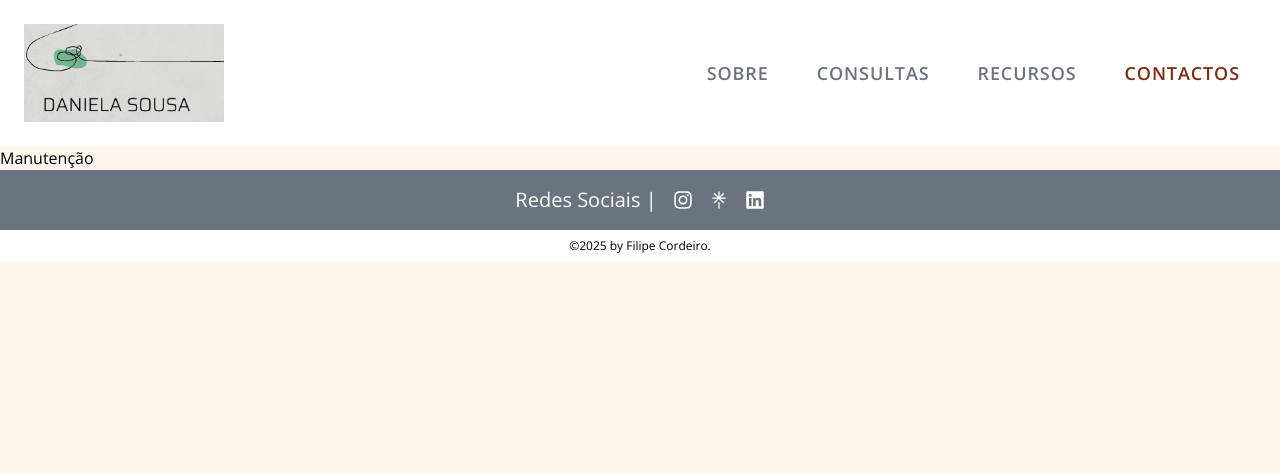
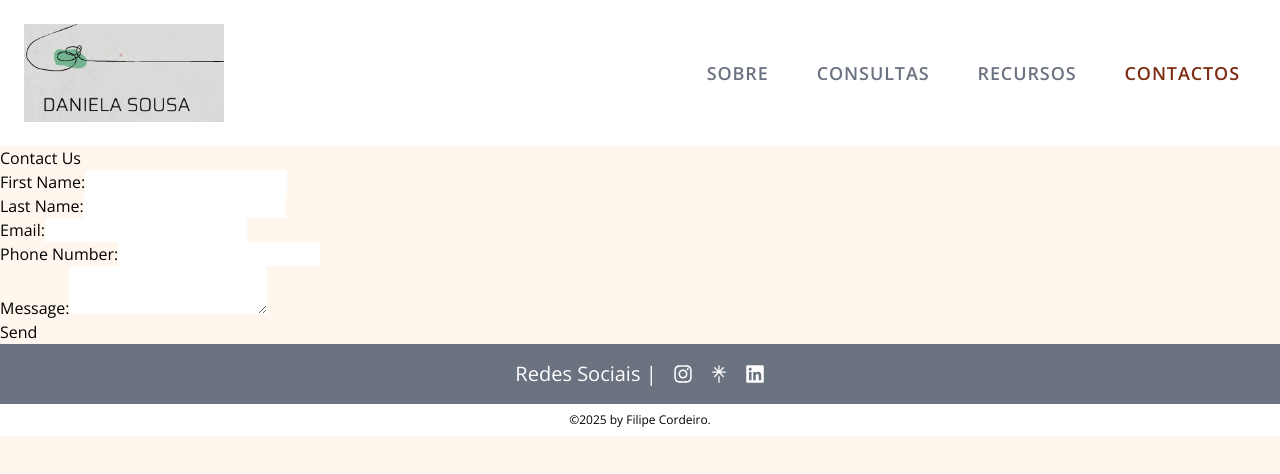
Before and after one commit to DeleteMind/site_psicologa, a Next.js app in the folder daniela-app/: page /contactos in a window 1280 px wide. Shown: the top 474 px of the page. Built offline with nearby package versions, Linux system fonts and the light colour scheme.

Commit message:
add_contact_API

```diff
--- /dev/null
+++ b/daniela-app/app/api/contact/route.ts
@@ -0,0 +1,47 @@
+import nodemailer from 'nodemailer';
+
+export async function POST(req: Request) {
+    try {
+        // Get data from the request body
+        const { name, email, message } = await req.json();
+
+        // Access environment variables
+        const smtpHost = process.env.SMTP_HOST;
+        const smtpPort = process.env.SMTP_PORT;
+        const smtpSecure = process.env.SMTP_SECURE === 'true';  // Convert to boolean
+        const smtpUser = process.env.SMTP_USER;
+        const smtpPass = process.env.SMTP_PASS;
+        const contactEmail = process.env.CONTACT_EMAIL;
+
+        // Log environment variables to ensure they are loaded correctly
+
+
+        // Create a transporter object using the environment variables
+        const transporter = nodemailer.createTransport({
+            host: smtpHost,
+            port: Number(smtpPort),
+            secure: smtpSecure,
+            auth: {
+                user: smtpUser,
+                pass: smtpPass,
+            },
+        });
+
+        // Prepare the email message
+        const mailOptions = {
+            from: smtpUser,
+            to: contactEmail,
+            subject: `New Contact Form Submission from ${name}`,
+            text: `Name: ${name}\nEmail: ${email}\nMessage: ${message}`,
+        };
+
+        // Send the email
+        const info = await transporter.sendMail(mailOptions);
+        console.log('Email sent:', info);
+
+        return new Response(JSON.stringify({ success: true }), { status: 200 });
+    } catch (error) {
+        console.error('Error sending email:', error);
+        return new Response(JSON.stringify({ success: false, error: (error as Error).message }), { status: 500 });
+    }
+}
--- a/daniela-app/app/contactos/page.tsx
+++ b/daniela-app/app/contactos/page.tsx
@@ -1,7 +1,124 @@
+"use client";
 
+import { useState, ChangeEvent, FormEvent } from "react";
 
-export default function ContactosPage() {
+type FormData = {
+  firstName: string;
+  lastName: string;
+  email: string;
+  phone: string;
+  message: string;
+};
+
+export default function ContactPage() {
+  const [formData, setFormData] = useState<FormData>({
+    firstName: "",
+    lastName: "",
+    email: "",
+    phone: "",
+    message: "",
+  });
+  const [status, setStatus] = useState<string>("");
+
+  const handleChange = (
+    e: ChangeEvent<HTMLInputElement | HTMLTextAreaElement>
+  ) => {
+    setFormData({ ...formData, [e.target.name]: e.target.value });
+  };
+
+  const handleSubmit = async (e: FormEvent) => {
+    e.preventDefault();
+
+    try {
+      const res = await fetch("/api/contact", {
+        method: "POST",
+        headers: { "Content-Type": "application/json" },
+        body: JSON.stringify(formData),
+      });
+
+      if (res.ok) {
+        setStatus("Message sent successfully!");
+        setFormData({
+          firstName: "",
+          lastName: "",
+          email: "",
+          phone: "",
+          message: "",
+        });
+      } else {
+        setStatus("Error sending message.");
+      }
+    } catch (error) {
+      console.error("Error submitting form:", error);
+      setStatus("Error sending message.");
+    }
+  };
+
   return (
-    <h1> Manutenção</h1>
+    <div>
+      <h1>Contact Us</h1>
+      <form onSubmit={handleSubmit}>
+        <label>
+          First Name:
+          <input
+            type="text"
+            name="firstName"
+            value={formData.firstName}
+            onChange={handleChange}
+            required
+          />
+        </label>
+        <br />
+
+        <label>
+          Last Name:
+          <input
+            type="text"
+            name="lastName"
+            value={formData.lastName}
+            onChange={handleChange}
+            required
+          />
+        </label>
+        <br />
+
+        <label>
+          Email:
+          <input
+            type="email"
+            name="email"
+            value={formData.email}
+            onChange={handleChange}
+            required
+          />
+        </label>
+        <br />
+
+        <label>
+          Phone Number:
+          <input
+            type="tel"
+            name="phone"
+            value={formData.phone}
+            onChange={handleChange}
+          />
+        </label>
+        <br />
+
+        <label>
+          Message:
+          <textarea
+            name="message"
+            value={formData.message}
+            onChange={handleChange}
+            required
+          ></textarea>
+        </label>
+        <br />
+
+        <button type="submit">Send</button>
+      </form>
+      {status && <p>{status}</p>}
+    </div>
   );
 }
--- a/daniela-app/package.json
+++ b/daniela-app/package.json
@@ -11,6 +11,7 @@
   "dependencies": {
     "lucide-react": "^0.475.0",
     "next": "15.1.6",
+    "nodemailer": "^6.10.0",
     "react": "^19.0.0",
     "react-dom": "^19.0.0",
     "react-icons": "^5.4.0"
@@ -18,6 +19,7 @@
   "devDependencies": {
     "@eslint/eslintrc": "^3",
     "@types/node": "^20",
+    "@types/nodemailer": "^6.4.17",
     "@types/react": "^19",
     "@types/react-dom": "^19",
     "eslint": "^9",
```
Also changed, not shown: 2 other files (tests, documents, lock files or other folders).
